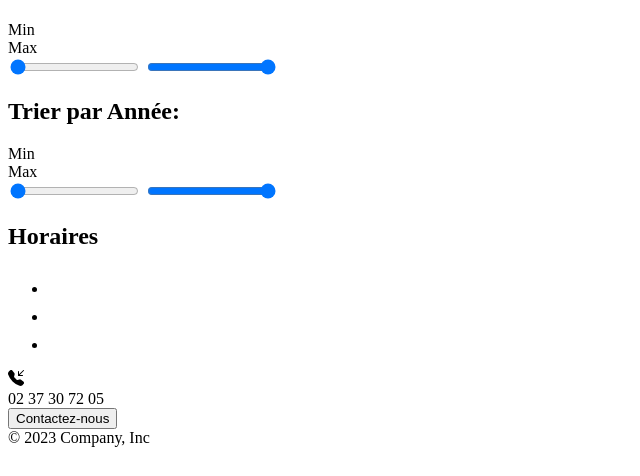
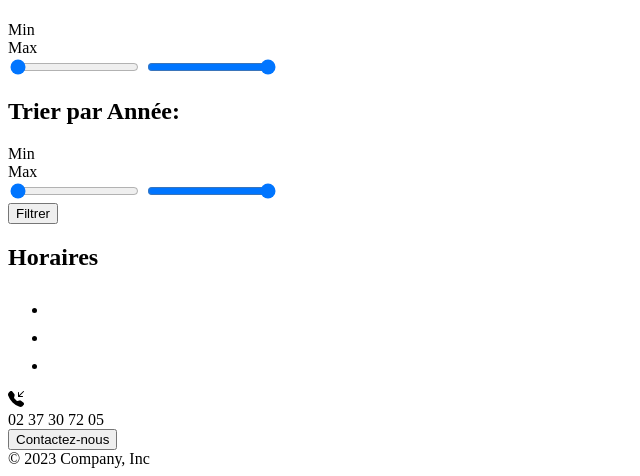
Before and after one commit to Sergio-bzh/ECF_Garage_Parrot, a Symfony app: template templates/vehicle/index.html.twig in a window 1280 px wide. Shown: the part 875-1351 px from the top of the page, without its empty margins (0-640 px from the left). Before the commit the page ends 1322 px from the top, so only its background shows below. Run offline with Twig, Linux system fonts and the light colour scheme; the template is opened without the code that fills it, so the values that code supplies are empty; some libraries are stand-ins or nearby versions.

Commit message:
Feat: button to trigger ajax calls added in Vehicle template

```diff
--- a/templates/vehicle/index.html.twig
+++ b/templates/vehicle/index.html.twig
@@ -7,6 +7,8 @@
 
         <div class="filters text-center mt-2">
                 {% include('partials/_slider.html.twig') %}
+            {# Bouton servant à déclencher la requête AJAX #}
+            <button id="filter" type="button" class="filter-button btn btn-primary my-2 me-1 align-self-center">Filtrer</button>
         </div>
 
         <div class="container d-flex flex-column flex-md-wrap br-1 justify-content-evenly mt-3 flex-lg-row">
```
